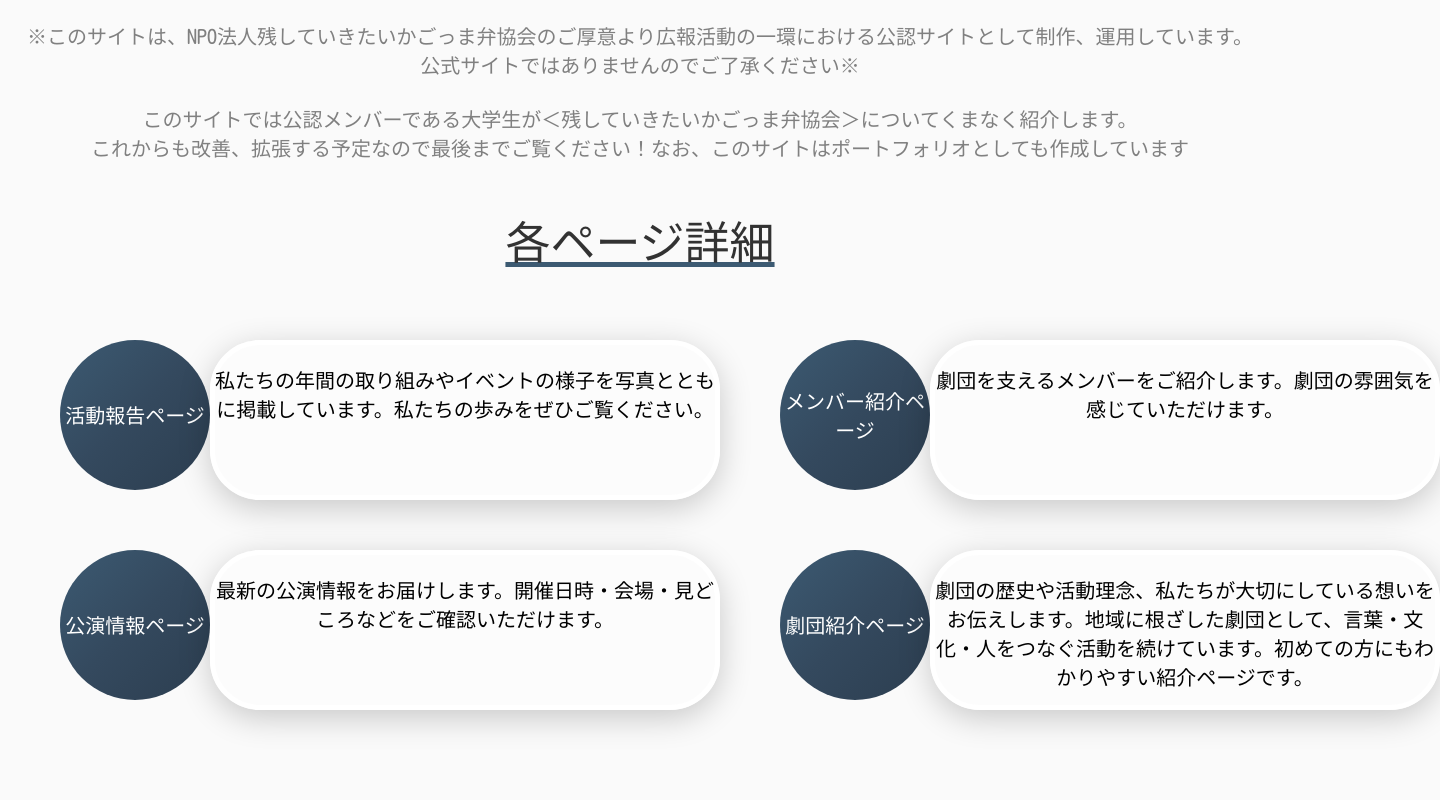
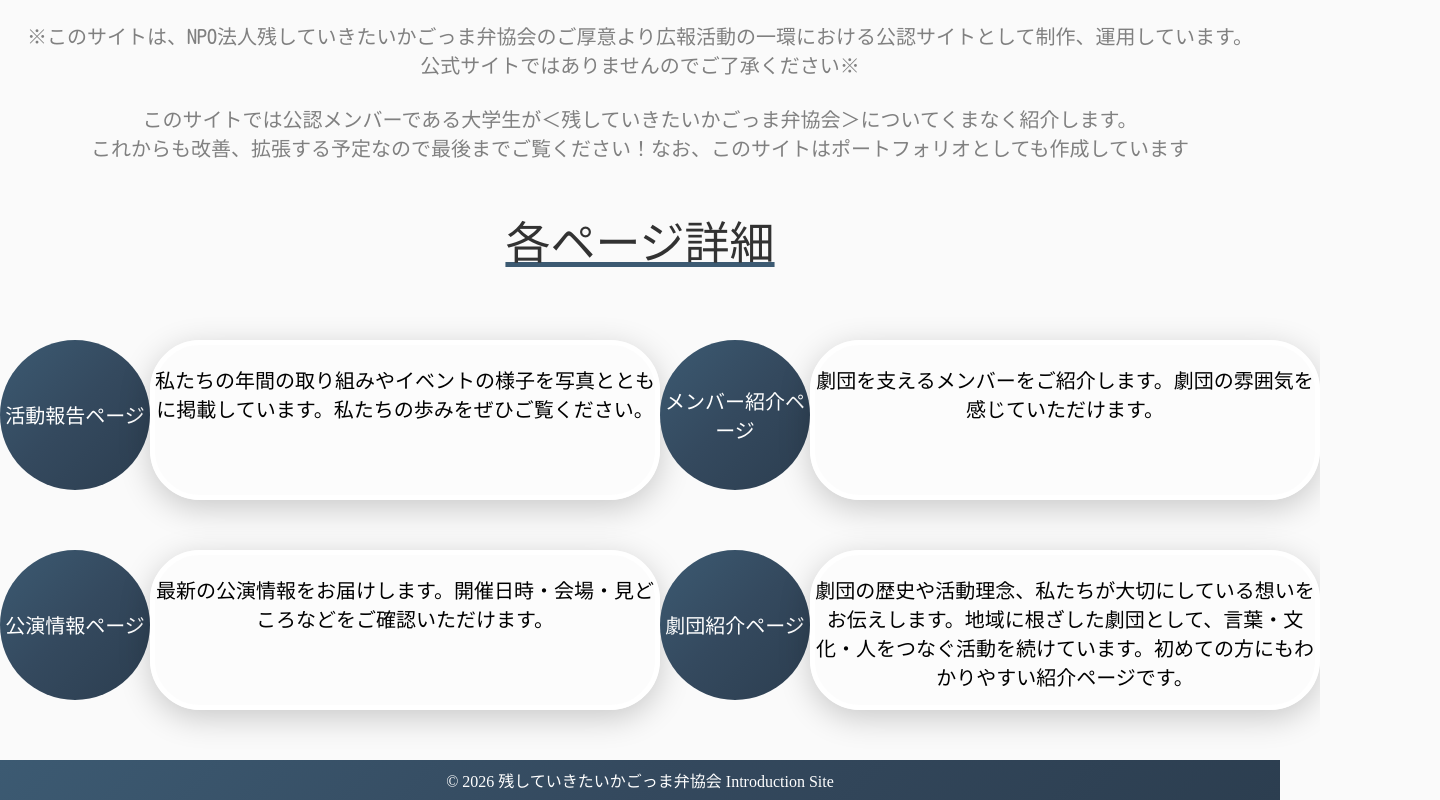
Before and after one commit to makiyyy/Kagoshima-dialect-troupe, a plain HTML site: page index.html in a window 1280 px wide. Shown: the part 751-1551 px from the top of the page, 1440 px wide, since content can reach past the window. Before the commit the page ends 1511 px from the top, so only its background shows below. Drawn offline with Linux system fonts and the light colour scheme; a web font is replaced by a local one.

Commit message:
著作権表記の追加

```diff
--- a/documents/files.css/common.style.css
+++ b/documents/files.css/common.style.css
@@ -14,6 +14,15 @@ header{
     align-items: center;
     justify-content: space-evenly;
     width: 100%;
+}
+footer{
+    background: linear-gradient(135deg, #3c5a72 0%, #34495E 50%, #2C3E50 100% );
+    height: 40px;
+    display: flex;
+    align-items: center;
+    justify-content: space-evenly;
+    width: 100%;
+    color: #fff;
 }
 .logo{
     border-radius: 100px;
--- a/documents/files.css/top.css
+++ b/documents/files.css/top.css
@@ -130,12 +130,14 @@ align-items: center;
     width: 150px;
     height: 150px;
     color: #fff;
-    margin-left: 60px;
+    display: flex;
+    align-items: center;
+    justify-content: space-evenly;
     margin-bottom: 50px;
     text-align: center;
-    justify-content: center;
-    align-items: center;
-    display: flex;
+
+
+
 }
 .circle p{
    font-family: "Kosugi Maru", sans-serif;
--- a/index.html
+++ b/index.html
@@ -87,4 +87,7 @@
     </div>
     </div>
 </body>
+<footer class="footer">
+  <p>© 2026 残していきたいかごっま弁協会 Introduction Site</p>
+</footer>
 </html>
```
Also changed, not shown: documents/files.html/activity.index.html (+3 -0 lines), documents/files.html/memberintro.index.html (+3 -0 lines), documents/files.html/perfominfo.index.html (+3 -0 lines), documents/files.html/troupeintro.index.html (+3 -0 lines), 1 other file.
